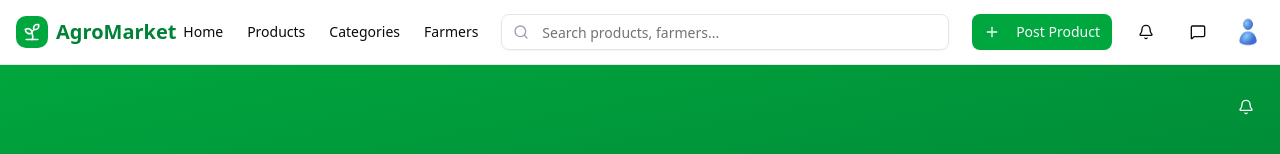
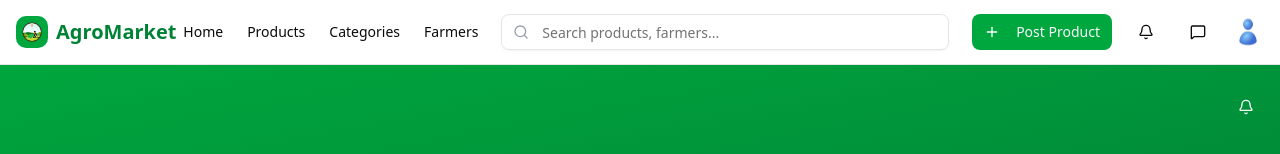
Before and after one commit to rdghostmann/emilyapp, a Next.js app: page / in a window 1280 px wide. Shown: the top 154 px of the page. Built offline with nearby package versions, Linux system fonts and the light colour scheme; no server answers; the database is empty.

Commit message:
updated logo

```diff
--- a/components/TopNavigation.tsx
+++ b/components/TopNavigation.tsx
@@ -15,6 +15,7 @@ import {
 import { Sheet, SheetContent, SheetTrigger } from "@/components/ui/sheet"
 import { Search, Menu, Plus, Bell, MessageSquare, User, Settings, LogOut, Sprout, Heart } from "lucide-react"
 import CartIcon from "./CartIcon/CartIcon"
+import Image from "next/image"
 
 export default function TopNavigation() {
   const [isSearchFocused, setIsSearchFocused] = useState(false)
@@ -26,7 +27,14 @@ export default function TopNavigation() {
           {/* Logo */}
           <Link href="/" className="flex items-center space-x-2">
             <div className="flex h-8 w-8 items-center justify-center rounded-lg bg-green-600">
-              <Sprout className="h-5 w-5 text-white" />
+              <Image
+                src="/logo.png"
+                alt="AgroMarket Logo"
+                width={32}
+                height={32}
+                className="h-5 w-5 text-white"
+              />
+             {/* <Sprout className="h-5 w-5 text-white" /> */}
             </div>
             <span className="hidden font-bold text-xl text-green-700 sm:inline-block">AgroMarket</span>
           </Link>
```
